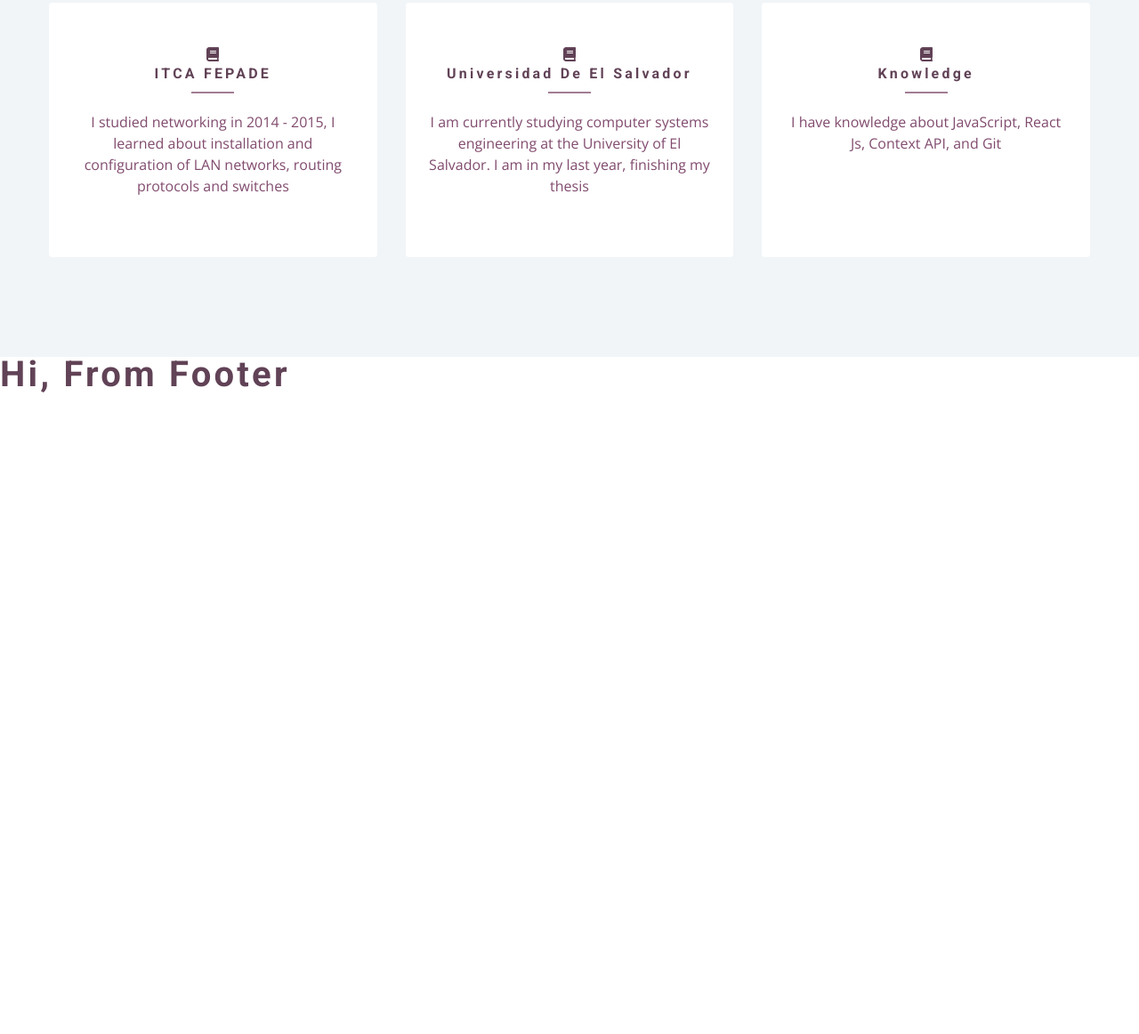
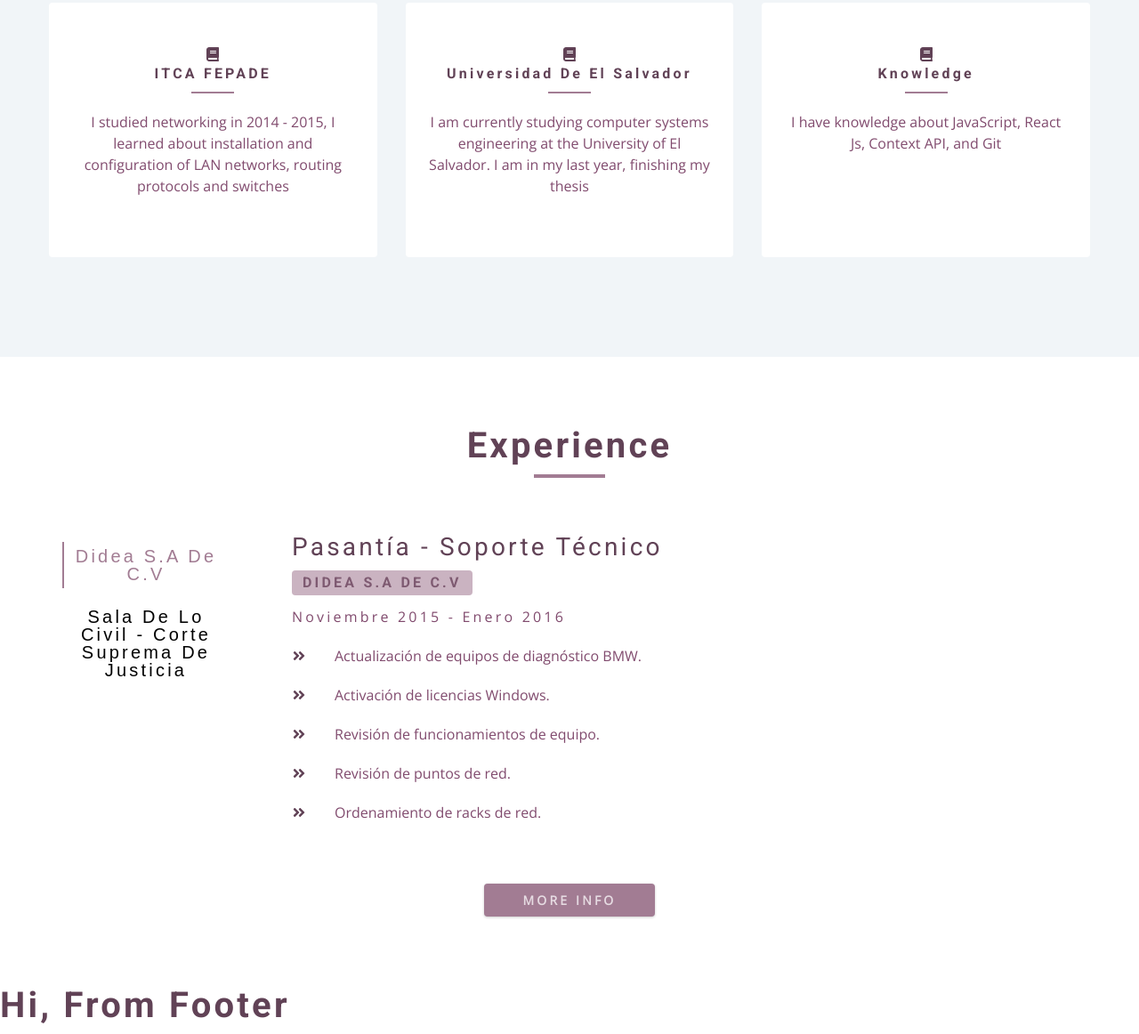
Before and after one commit to PaoAguilar/trainee10-my-portfolio, a Gatsby site: page / in a window 1280 px wide. Shown: the part 997-2159 px from the top of the page at 89% size. Before the commit the page ends 1450 px from the top, so only its background shows below. Built offline with nearby package versions, Linux system fonts and the light colour scheme; Gatsby itself is replaced by a stand-in of ours.

Commit message:
adding the education and experience components

```diff
--- a/src/components/Education.tsx
+++ b/src/components/Education.tsx
@@ -1,4 +1,3 @@
-import educations from '../constants/educations';
 import Title from '../components/Title';
 import studies from '../constants/education';
 import React from 'react';
--- /dev/null
+++ b/src/components/Experience.tsx
@@ -0,0 +1,53 @@
+import Title from './Title';
+import experiences from '../constants/experience';
+import React from 'react';
+import { Link } from 'gatsby';
+import { FaAngleDoubleRight } from 'react-icons/fa';
+
+const Experience = () => {
+  const [value, setValue] = React.useState(0);
+  const { position, company, date, description } = experiences[value];
+
+  return (
+    <section className="section jobs">
+      <Title title="experience" />
+      <div className="jobs-center">
+        {/* btn container */}
+        <div className="btn-container">
+          {experiences.map((item, index) => {
+            return (
+              <button
+                key={index}
+                className={index === value ? 'job-btn active-btn' : 'job-btn'}
+                onClick={() => {
+                  setValue(index);
+                }}
+              >
+                {item.company}
+              </button>
+            );
+          })}
+        </div>
+        {/* job info */}
+        <article className="job-info">
+          <h3>{position}</h3>
+          <h4>{company}</h4>
+          <p className="job-date">{date}</p>
+          {description.map((item) => {
+            return (
+              <div key={item.id} className="job-desc">
+                <FaAngleDoubleRight className="job-ion"></FaAngleDoubleRight>
+                <p>{item.name}</p>
+              </div>
+            );
+          })}
+        </article>
+      </div>
+      <Link to="/about" className="btn center-btn">
+        more info
+      </Link>
+    </section>
+  );
+};
+
+export default Experience;
--- a/src/constants/experience.tsx
+++ b/src/constants/experience.tsx
@@ -1,25 +1,48 @@
-import React from 'react';
-import { FaBook } from 'react-icons/fa';
-
-const experience = [
+const experiences = [
   {
     id: 1,
-    company: <FaBook className="social-icon" />,
-    position: 'ITCA FEPADE',
-    date: 'date',
+    company: 'Didea S.A de C.V',
+    position: 'Pasantía - Soporte Técnico',
+    date: 'Noviembre 2015 - Enero 2016',
+    description: [
+      {
+        id: 1,
+        name: 'Actualización de equipos de diagnóstico BMW.',
+      },
+      {
+        id: 2,
+        name: 'Activación de licencias Windows.',
+      },
+      {
+        id: 3,
+        name: 'Revisión de funcionamientos de equipo.',
+      },
+      {
+        id: 4,
+        name: 'Revisión de puntos de red.',
+      },
+      {
+        id: 5,
+        name: 'Ordenamiento de racks de red.',
+      },
+    ],
   },
   {
-    id: 1,
-    company: <FaBook className="social-icon" />,
-    position: 'ITCA FEPADE',
-    date: 'date',
-  },
-  {
-    id: 1,
-    company: <FaBook className="social-icon" />,
-    position: 'ITCA FEPADE',
-    date: 'date',
+    id: 2,
+    company: 'Sala de lo Civil - Corte Suprema de Justicia',
+    position: 'Pasantía - Analista desarrollador',
+    date: 'Julio 2019 - Enero 2020',
+    description: [
+      {
+        id: 1,
+        name: 'Participación en el equipo de desarrollo de sistema para ejecutores de embargo.',
+      },
+      {
+        id: 2,
+        name: 'Tecnologías utilizadas: PHP, Bootstrap, HTML, CSS, JavaScript y Jquery.',
+      },
+    ],
   },
 ];
 
-export default experience;
+export default experiences;
--- a/src/pages/index.tsx
+++ b/src/pages/index.tsx
@@ -1,5 +1,6 @@
 import Hero from '../components/Hero';
-import Education from '../components/Education'
+import Education from '../components/Education';
+import Experience from '../components/Experience';
 import React from 'react';
 
 export default () => {
@@ -7,6 +8,7 @@
     <main>
       <Hero />
       <Education />
+      <Experience />
     </main>
   );
 };
```
